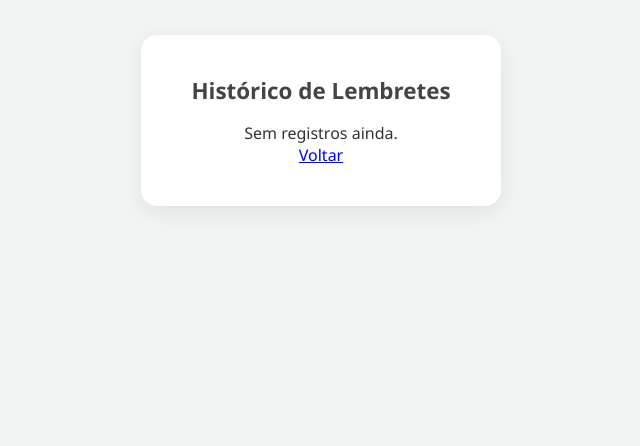
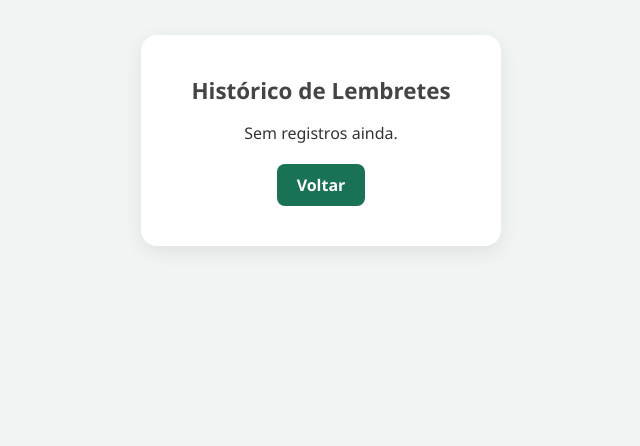
Before and after one commit to Kauana-upf/Trabalho-Final---Projeto-de-Software, a PHP site: page /historico.php in a window 1280 px wide. Shown: the top 446 px of the page, without its empty margins (319-959 px from the left). Run offline with PHP 8.4, Linux system fonts and the light colour scheme; the visitor is signed in with stand-in values (Sample User, id 1); data that the repository does not hold is empty.

Commit message:
Update historico.php

```diff
--- a/lembrese_ProjetoFinal/historico.php
+++ b/lembrese_ProjetoFinal/historico.php
@@ -20,6 +20,44 @@ $list = $s->fetchAll();
     <meta charset="utf-8">
     <link rel="stylesheet" href="css/style.css">
     <title>Histórico</title>
+    <style>
+        /* Ajuste para não sobrepor o botão */
+        .btn {
+            display: inline-block;
+            margin-top: 20px;
+            padding: 10px 20px;
+            background: #1a7256;
+            color: #fff;
+            text-decoration: none;
+            border-radius: 8px;
+            font-weight: bold;
+            transition: 0.3s;
+        }
+
+        .btn:hover {
+            background: #145b44;
+        }
+
+        .alert {
+            margin-bottom: 15px;
+            padding: 10px;
+            border-radius: 6px;
+        }
+
+        .alert-done {
+            background: #d4edda;
+            color: #155724;
+        }
+
+        .alert-pending {
+            background: #fff3cd;
+            color: #856404;
+        }
+
+        .container {
+            text-align: center;
+        }
+    </style>
 </head>
 
 <body>
@@ -48,8 +86,10 @@ $list = $s->fetchAll();
                 <p>Sem registros ainda.</p>
             <?php endif; ?>
 
-            <!-- UI/UX - botão de navegação -->
-            <a class="btn" href="principal.php">Voltar</a>
+            <!-- Botão com margem inferior -->
+            <div>
+                <a class="btn" href="principal.php">Voltar</a>
+            </div>
         </div>
     </div>
 
```
